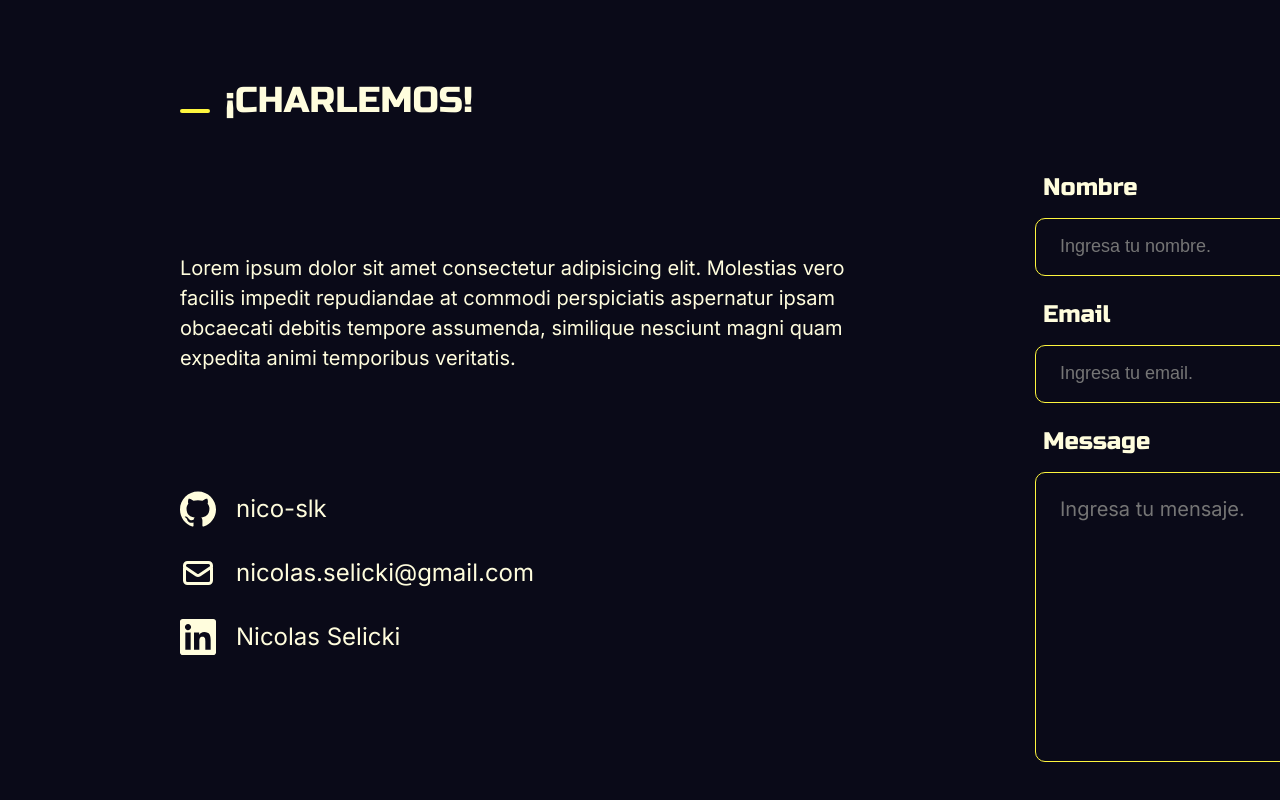
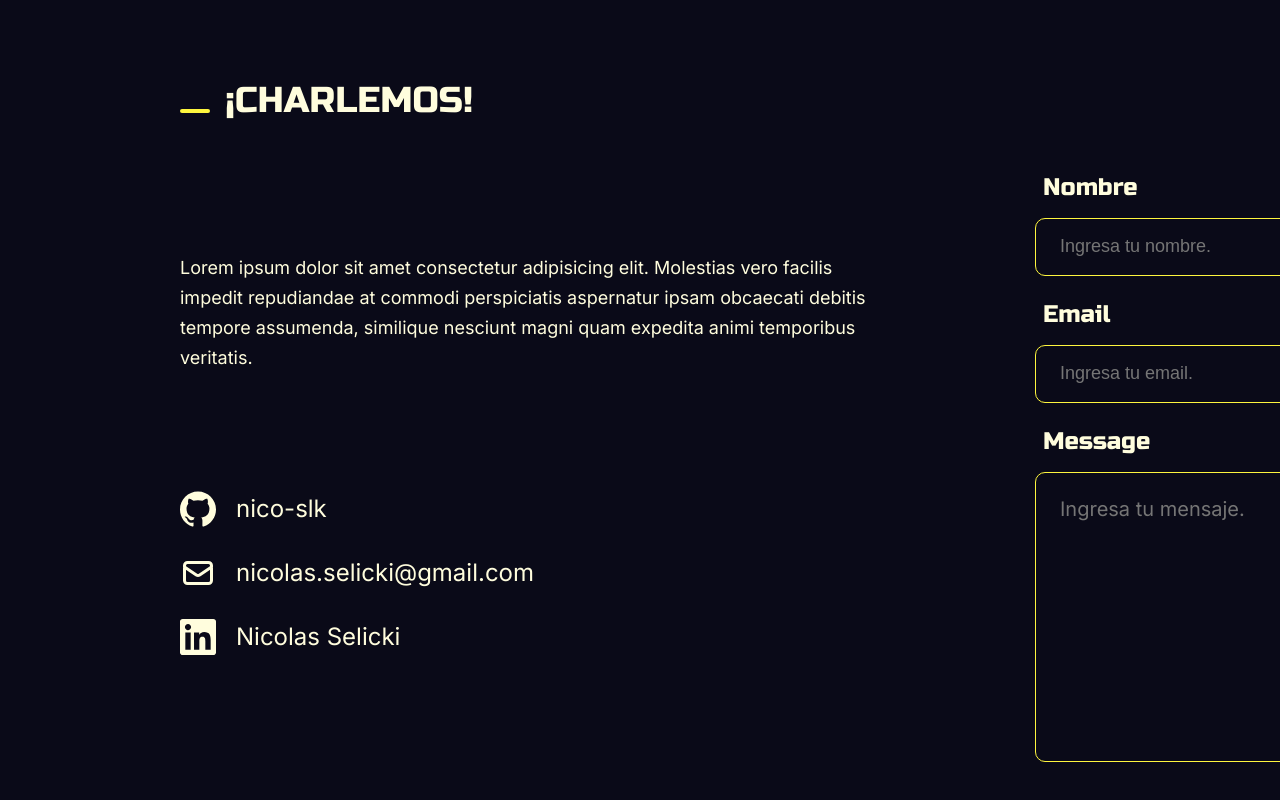
Before and after one commit to nico-slk/portfolio, a React (Vite) app: page / in a window 1280 px wide. Shown: the part 2928-3728 px from the top of the page. Built offline with nearby package versions, Linux system fonts and the light colour scheme.

Commit message:
style fix

```diff
--- a/src/components/styles/_contact.scss
+++ b/src/components/styles/_contact.scss
@@ -28,7 +28,7 @@
             &--textMessage {
                 text-align: start;
                 margin: 80px 50px 0 0;
-                font-size: 20px;
+                font-size: $font-size-description;
                 line-height: 30px;
             }
 
```
